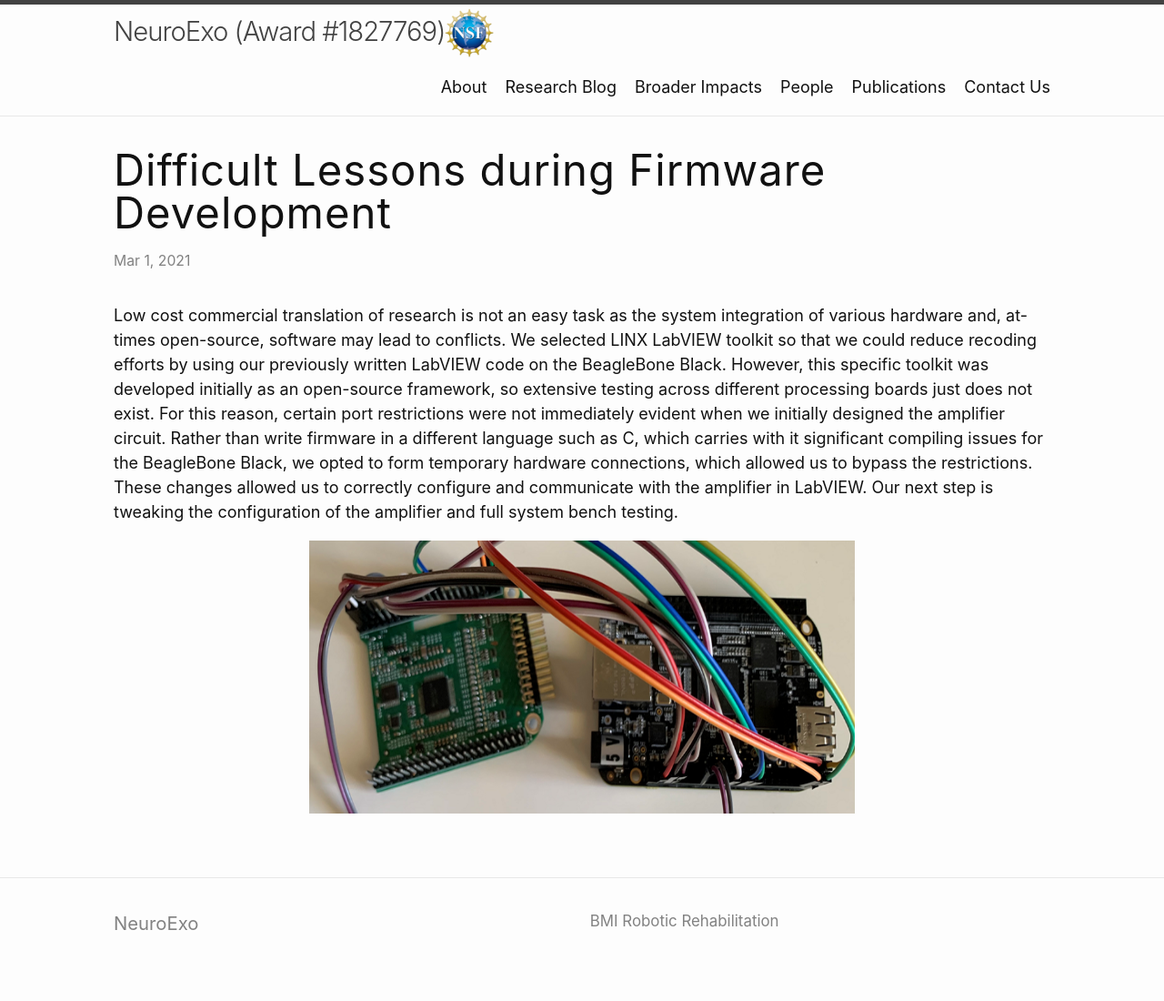
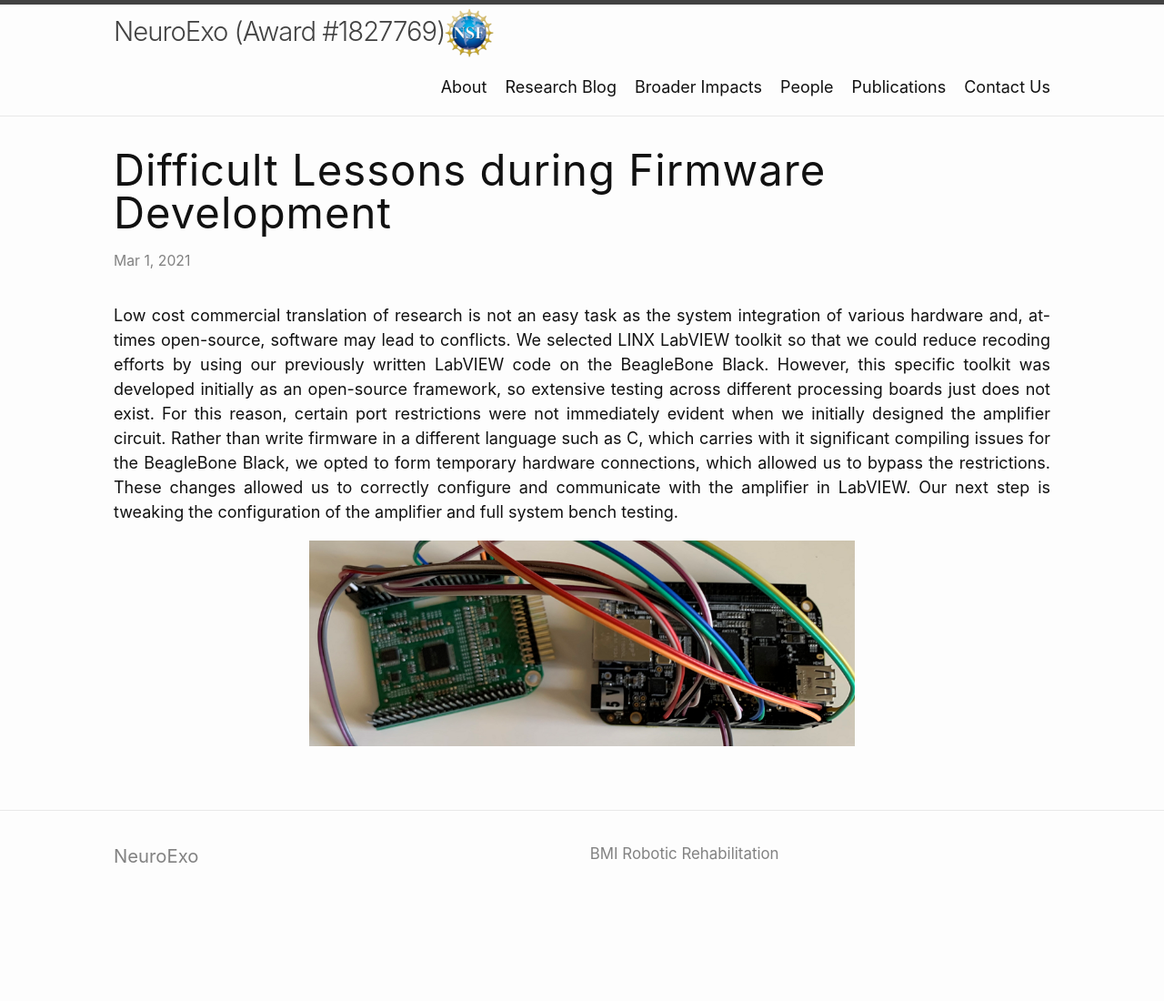
Before and after one commit to arcraik/neuroexo-website, a Jekyll site: the page built from _posts/2021-3-1-Hardwaremods.md, in a window 1280 px wide. Shown: the whole page at 91% size. Built offline with Jekyll 4.4.1, drawn with Linux system fonts in a browser that asks for light colours; after the commit the page ends 1027 px from its top, so only the background shows below that.

Commit message:
Update 2021-3-1-Hardwaremods.md

```diff
--- a/_posts/2021-3-1-Hardwaremods.md
+++ b/_posts/2021-3-1-Hardwaremods.md
@@ -3,11 +3,11 @@ layout: post
 title: Difficult Lessons during Firmware Development
 ---
 
-<p>Low cost commercial translation of research is not an easy task as the system integration of various hardware and, at-times open-source, software may lead to conflicts. We selected LINX LabVIEW toolkit
+<p align = "justify">Low cost commercial translation of research is not an easy task as the system integration of various hardware and, at-times open-source, software may lead to conflicts. We selected LINX LabVIEW toolkit
 so that we could reduce recoding efforts by using our previously written LabVIEW code on the BeagleBone Black. However, this specific toolkit was developed initially as an open-source framework, so extensive testing across
 different processing boards just does not exist. For this reason, certain port restrictions were not immediately evident when we initially designed the amplifier circuit. Rather than write firmware in a different language such as C, which carries
 with it significant compiling issues for the BeagleBone Black, we opted to form temporary hardware connections, which allowed us to bypass the restrictions. These changes allowed us to correctly configure and communicate with the
 amplifier in LabVIEW. Our next step is tweaking the configuration of the amplifier and full system bench testing.</p>
 
 
-<div style="text-align:center"><img src="/photos/hardmods.png" width="600" height="300" /></div>
+<div style="text-align:center"><img src="/photos/hardmods.png" width="600" /></div>
```
